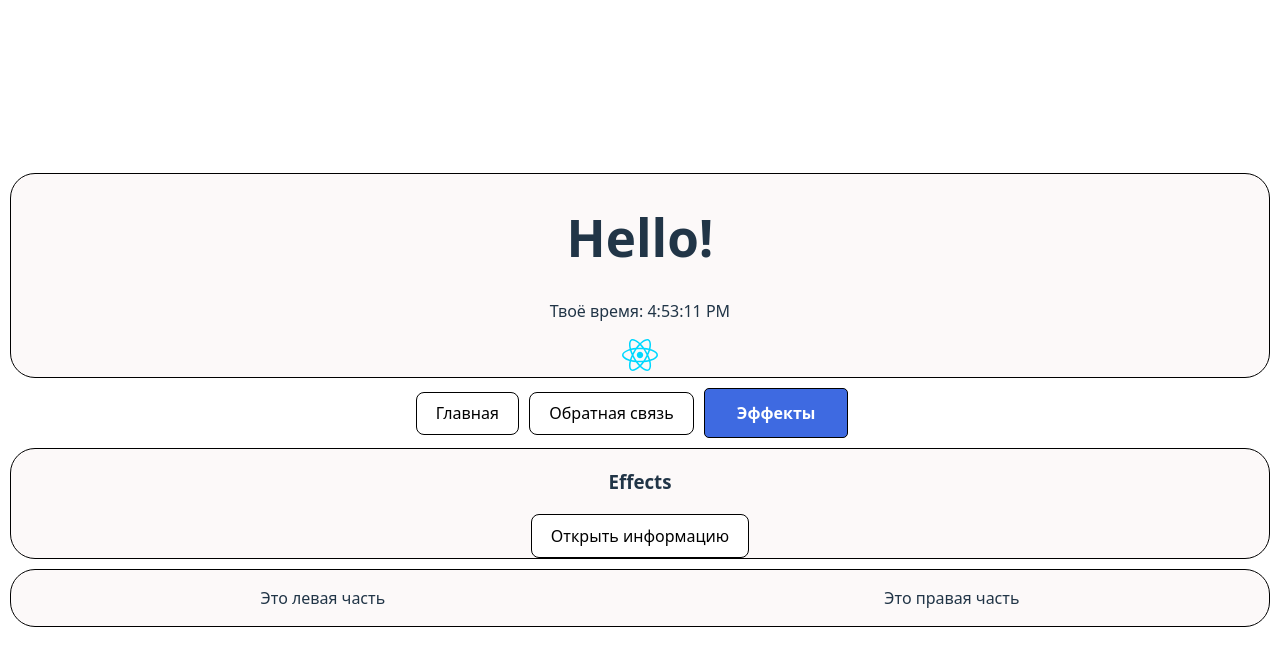
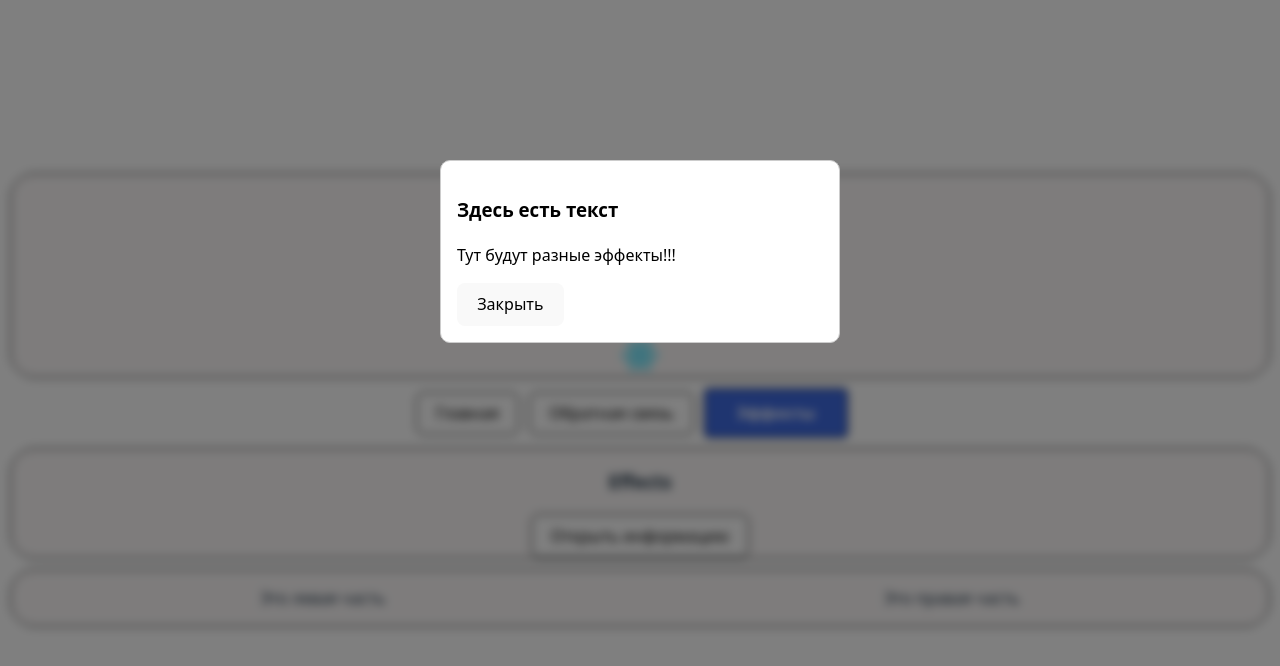
Before and after one commit to veyyr2/website-react, a React (Vite) app in the folder react-intro-lesson/: page / in a window 1280 px wide. Both pictures are taken after a click on the button "Открыть информацию". Shown: the top 666 px of the page. Built offline with nearby package versions, Linux system fonts and the light colour scheme.

Commit message:
modal is work

```diff
--- a/react-intro-lesson/index.html
+++ b/react-intro-lesson/index.html
@@ -8,6 +8,7 @@
   </head>
 
   <body>
+    <div id="forModal"><!-- модальные окна --></div>
     <div id="root"></div>
     <script type="module" src="/src/main.jsx"></script>
   </body>
--- a/react-intro-lesson/src/App.scss
+++ b/react-intro-lesson/src/App.scss
@@ -49,5 +49,10 @@
         border: 1px solid #ccc;
         border-radius: 10px;
         z-index: 100;
+
+        &::backdrop {
+            background-color: rgba(0, 0, 0, 0.5);
+            backdrop-filter: blur(5px);
+        }
     }
 // #endregion END ModalWindow
--- a/react-intro-lesson/src/components/EffectSection.jsx
+++ b/react-intro-lesson/src/components/EffectSection.jsx
@@ -1,6 +1,6 @@
 import { useState } from "react";
 import Button from "./Button"; // кнопка кастомная
-import ModalWindow from "./ModalWindow";
+import ModalWindow from "./ModalWindow"; // компонент модальное окно
 
 
 export default function EffectSection() {
@@ -8,7 +8,7 @@ export default function EffectSection() {
 
     // открыть модальное окно
     function openModal () {
-
+        setModal(true)
     }
 
     return(
@@ -19,6 +19,7 @@ export default function EffectSection() {
             <ModalWindow open={modal}>
                 <h3>Здесь есть текст</h3>
                 <p>Тут будут разные эффекты!!!</p>
+                <button onClick={() => setModal(false)}>Закрыть</button>
             </ModalWindow>
         </section>
     )
--- a/react-intro-lesson/src/components/ModalWindow.jsx
+++ b/react-intro-lesson/src/components/ModalWindow.jsx
@@ -1,4 +1,28 @@
-export default function ModalWindow({ children, ...props }) {
+import { createPortal } from 'react-dom' // для модальных окон
+import { useRef, useEffect } from 'react' // референс для dialog
 
-    return <dialog {...props}>{children}</dialog>
+export default function ModalWindow({ children, open }) {
+    const thisDialog = useRef() // ссылка на dialog
+
+    // для исправления бага с useRef, а иначе он undefined
+    useEffect(
+        // функция, когда будет выполняться, когда выполнится эффект
+        () => {
+            // проверка на открытие окна
+            if (open) {
+                thisDialog.current.showModal() // показать окно
+            } else {
+                thisDialog.current.close() // спрятать окно
+            }
+        },
+        [open] // массив для указания от чего зависит эффект
+    )
+
+
+    return createPortal(
+        <dialog ref={thisDialog}>
+            {children}
+        </dialog>,
+        document.getElementById('forModal') // параметр, где нужно будет рендерить модалку (в index.html)
+    )
 }
```
